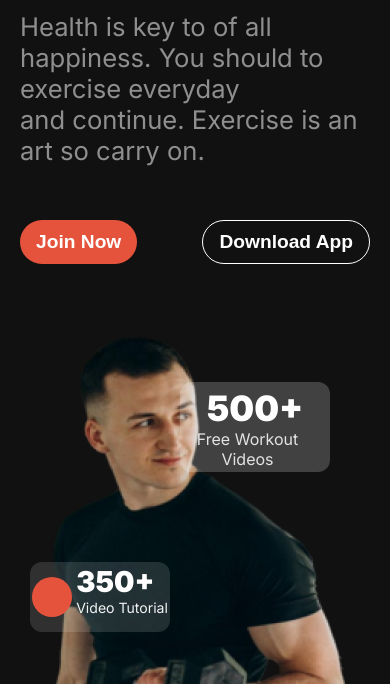
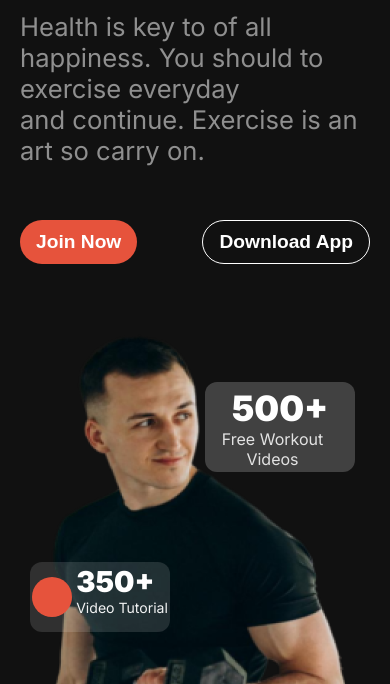
Before and after one commit to bokhtiarweb/versatile, a plain HTML site: page index.html in a window 390 px wide. Shown: the part 416-1100 px from the top of the page. Drawn offline with Linux system fonts and the light colour scheme; a web font is replaced by a local one.

Commit message:
fixed banner glass text

```diff
--- a/styles/mobile_views.css
+++ b/styles/mobile_views.css
@@ -271,7 +271,7 @@ input::placeholder{
         width: 150px;
         font-size: 35px;
         top: 70px;
-        left: 160px;
+        left: 185px;
     }
     .glass_text_1 p.small_text{
         width: 90%;
```
